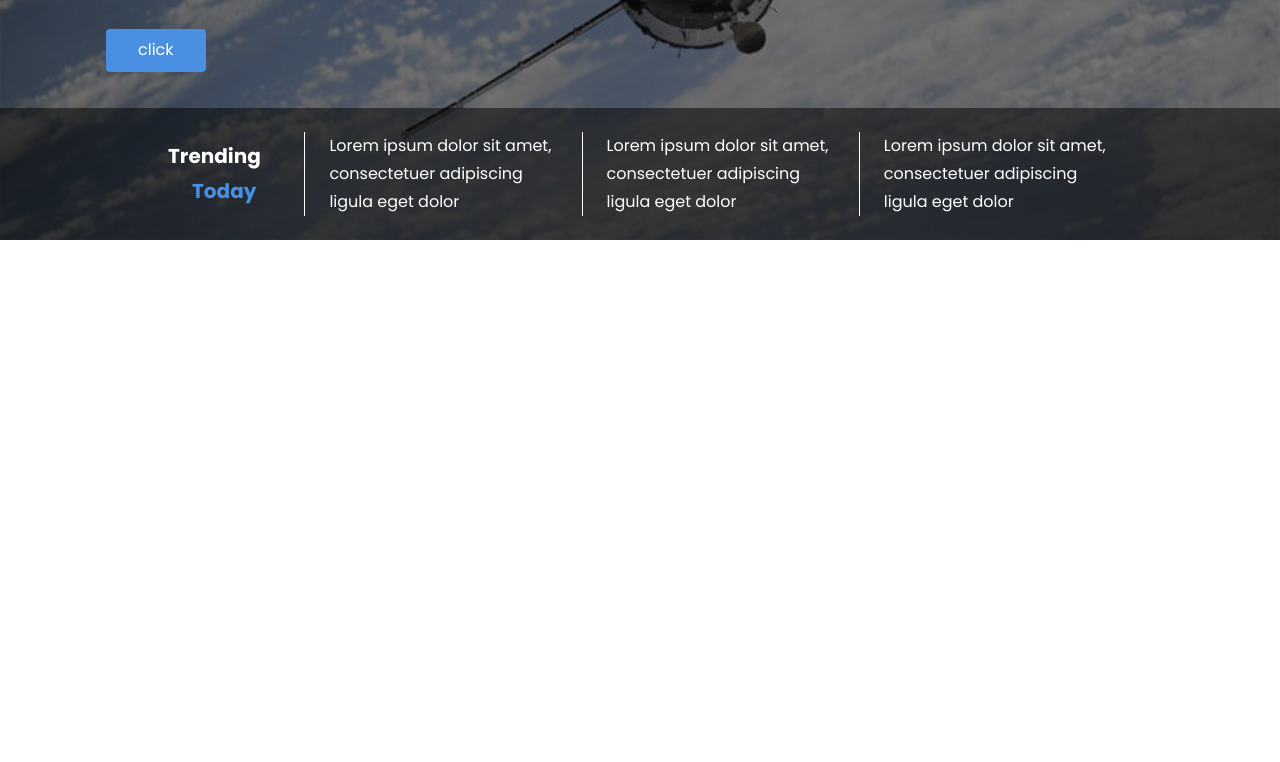
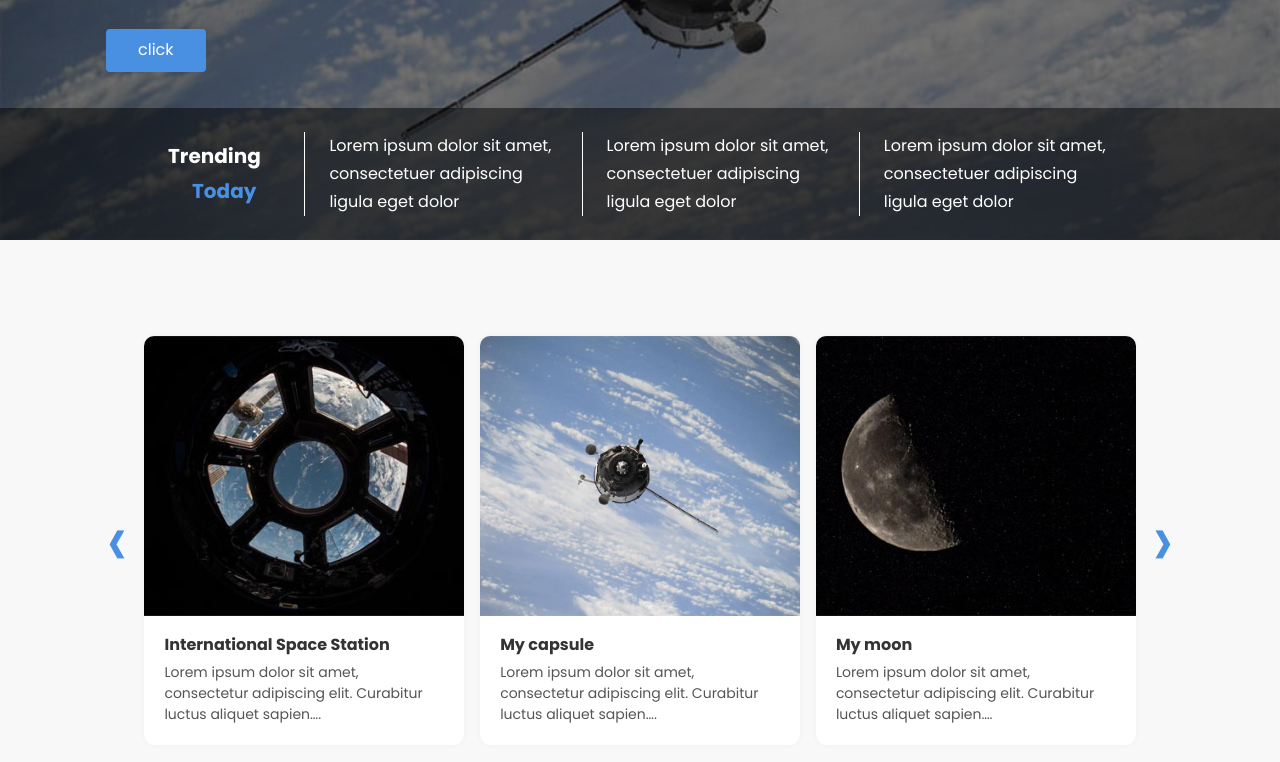
Before and after one commit to lucasnr/joyjet-frontend-challenge, a plain HTML site: page index.html in a window 1280 px wide. Shown: the part 308-1070 px from the top of the page. Before the commit the page ends 800 px from the top, so only its background shows below. Drawn offline with Linux system fonts and the light colour scheme.

Commit message:
Create carousel

```diff
--- /dev/null
+++ b/assets/sass/card.scss
@@ -0,0 +1,34 @@
+.card {
+  background-color: #fff;
+  border-radius: 10px;
+  box-shadow: 0px 0px 4px #ededed;
+  display: grid;
+  margin: 0px;
+  max-width: 340px;
+  overflow: hidden;
+
+  .card__image {
+    object-fit: cover;
+    object-position: center;
+    height: 280px;
+    width: 100%;
+  }
+
+  .card__description {
+    padding: 1.25rem;
+
+    .card__title {
+      color: #333;
+      font-size: 1rem;
+      margin: 0px;
+      margin-bottom: 0.5rem;
+    }
+
+    p {
+      color: #555;
+      font-size: 0.875rem;
+      line-height: 1.5;
+      margin: 0px;
+    }
+  }
+}
--- /dev/null
+++ b/assets/sass/carousel.scss
@@ -0,0 +1,29 @@
+@import './colors';
+
+.carousel {
+  align-items: flex-start;
+  display: flex;
+  justify-content: space-between;
+
+  &::before,
+  &::after {
+    align-self: center;
+    color: $primary-color;
+    cursor: pointer;
+    font-size: 5rem;
+  }
+
+  &::before {
+    content: '‹';
+    margin-right: 1rem;
+  }
+
+  &::after {
+    content: '›';
+    margin-left: 1rem;
+  }
+
+  .carousel__item + .carousel__item {
+    margin-left: 1rem;
+  }
+}
--- a/assets/sass/styles.scss
+++ b/assets/sass/styles.scss
@@ -29,4 +29,15 @@ button {
   cursor: pointer;
 }
 
-@import './normalize', './header';
+.main {
+  background-color: #f8f8f8;
+  padding: 6rem 0px;
+
+  .container {
+    margin: auto;
+    max-width: 1100px;
+    padding: 0px 1rem;
+  }
+}
+
+@import './normalize', './header', './carousel', './card';
--- a/index.html
+++ b/index.html
@@ -63,5 +63,59 @@
         </div>
       </div>
     </header>
+    <main class="main">
+      <div class="container">
+        <section class="carousel">
+          <article class="carousel__item">
+            <figure class="card">
+              <img
+                class="card__image"
+                src="./assets/img/station.jpg"
+                alt="International Space Station"
+              />
+              <figcaption class="card__description">
+                <h3 class="card__title">International Space Station</h3>
+                <p>
+                  Lorem ipsum dolor sit amet, consectetur adipiscing elit.
+                  Curabitur luctus aliquet sapien….
+                </p>
+              </figcaption>
+            </figure>
+          </article>
+          <article class="carousel__item">
+            <figure class="card">
+              <img
+                class="card__image"
+                src="./assets/img/capsule.jpg"
+                alt="My capsule"
+              />
+              <figcaption class="card__description">
+                <h3 class="card__title">My capsule</h3>
+                <p>
+                  Lorem ipsum dolor sit amet, consectetur adipiscing elit.
+                  Curabitur luctus aliquet sapien….
+                </p>
+              </figcaption>
+            </figure>
+          </article>
+          <article class="carousel__item">
+            <figure class="card">
+              <img
+                class="card__image"
+                src="./assets/img/moon.jpg"
+                alt="My moon"
+              />
+              <figcaption class="card__description">
+                <h3 class="card__title">My moon</h3>
+                <p>
+                  Lorem ipsum dolor sit amet, consectetur adipiscing elit.
+                  Curabitur luctus aliquet sapien….
+                </p>
+              </figcaption>
+            </figure>
+          </article>
+        </section>
+      </div>
+    </main>
   </body>
 </html>
```
Also changed, not shown: assets/css/styles.css.
